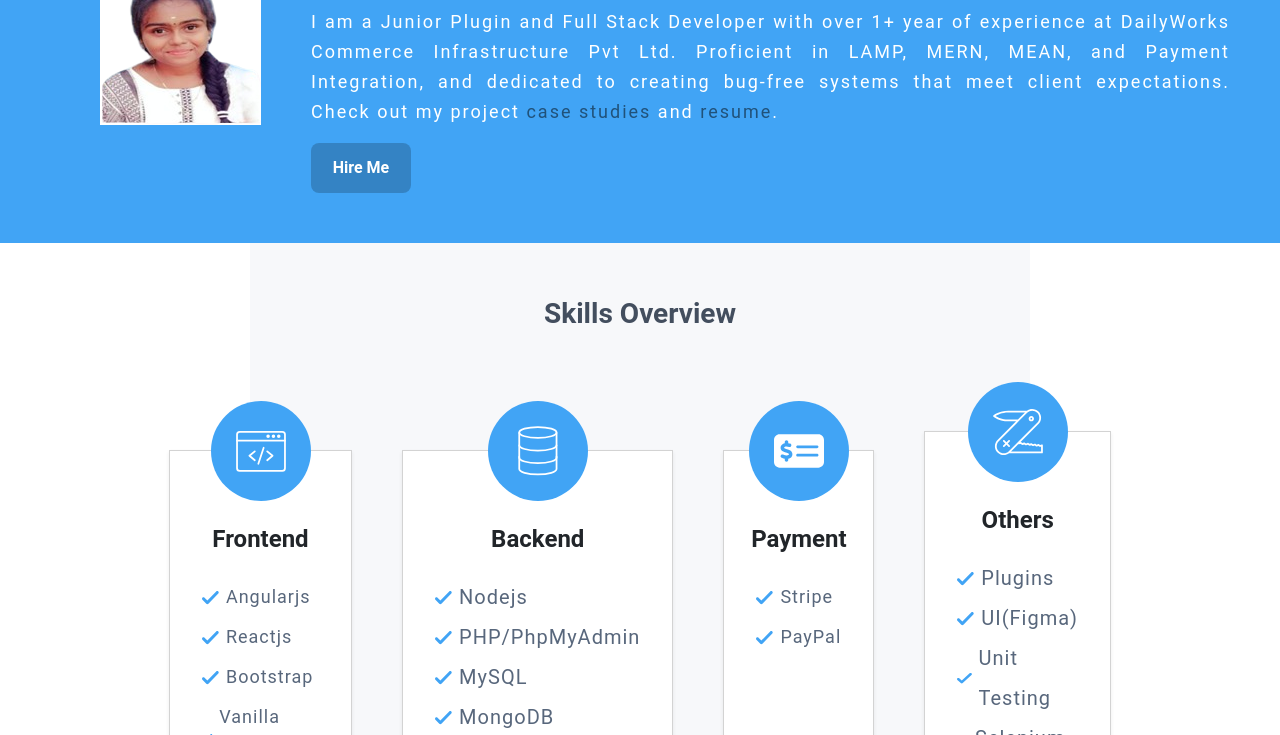
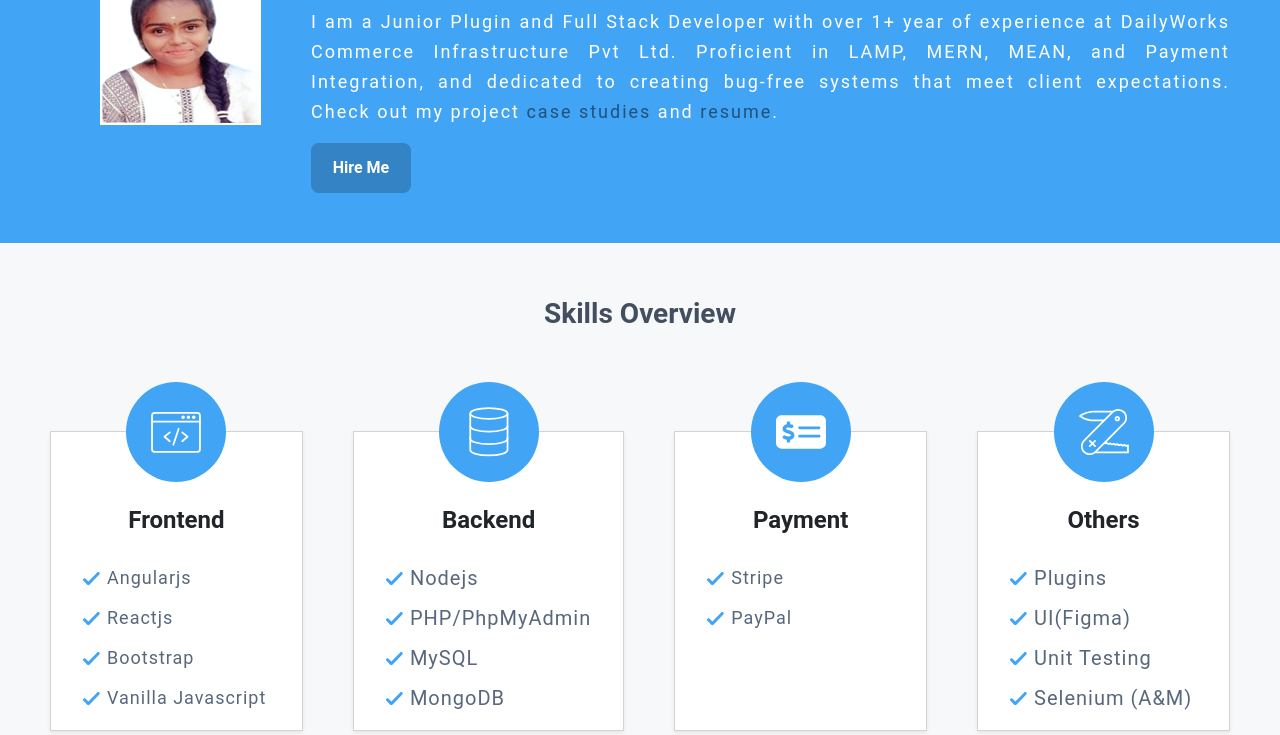
Before and after one commit to rupa-r/mywebsite, a plain HTML site: page index.html in a window 1280 px wide. Shown: the part 215-950 px from the top of the page. Drawn offline with nearby package versions, Linux system fonts and the light colour scheme.

Commit message:
Update style.css

```diff
--- a/css/style.css
+++ b/css/style.css
@@ -69,7 +69,6 @@ body {
 }
 
 .skills_section{
-    margin: 0px 250px;
     padding: 50px;
 }
 
```
